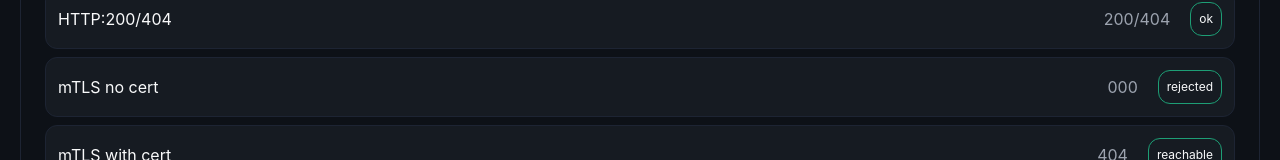
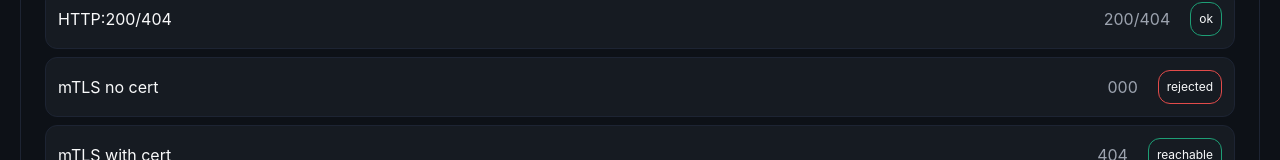
Before and after one commit to majkusi/monitoring, a React (Vite) app in the folder frontend/monitoring-frontend/: page / in a window 1280 px wide. Shown: the part 964-1124 px from the top of the page. Built offline with nearby package versions, Linux system fonts and the light colour scheme; no server answers.

Commit message:
feat: update ServiceRow component to use numeric status codes and improve status message handling

```diff
--- a/frontend/monitoring-frontend/src/components/ServiceHealth.tsx
+++ b/frontend/monitoring-frontend/src/components/ServiceHealth.tsx
@@ -7,17 +7,20 @@ const ServiceHealth = () => {
       <div className="m-1">
         <ServiceRow
           title={"HTTP:200/404"}
-          status_code={"200/404"}
+          status_code={404}
+          status_message={"200/404"}
           status={"ok"}
         />
         <ServiceRow
           title={"mTLS no cert"}
-          status_code={"000"}
+          status_code={0}
+          status_message={"000"}
           status={"rejected"}
         />
         <ServiceRow
           title={"mTLS with cert"}
-          status_code={"404"}
+          status_code={404}
+          status_message={"404"}
           status={"reachable"}
         />
       </div>
--- a/frontend/monitoring-frontend/src/components/ServiceRow.tsx
+++ b/frontend/monitoring-frontend/src/components/ServiceRow.tsx
@@ -1,20 +1,26 @@
 interface ServiceRowProps {
   title: string;
   status_code: string;
+  status_message: string;
   status: string;
 }
 
-const ServiceRow = ({ title, status_code, status }: ServiceRowProps) => {
+const ServiceRow = ({
+  title,
+  status_code,
+  status_message,
+  status,
+}: ServiceRowProps) => {
+  const color =
+    status_code != "000" ? "border-ok-status" : "border-error-status";
   return (
     <div className="flex justify-between items-center text-main-text bg-card-background rounded-xl p-3 m-2 border-border-color border">
       <div>
         <p>{title}</p>
       </div>
       <div className="flex gap-5 items-center">
-        <p className="text-muted-text">{status_code}</p>
-        <p className="border border-ok-status rounded-xl p-2 text-xs">
-          {status}
-        </p>
+        <p className="text-muted-text">{status_message}</p>
+        <p className={`border ${color} rounded-xl p-2 text-xs`}>{status}</p>
       </div>
     </div>
   );
```
